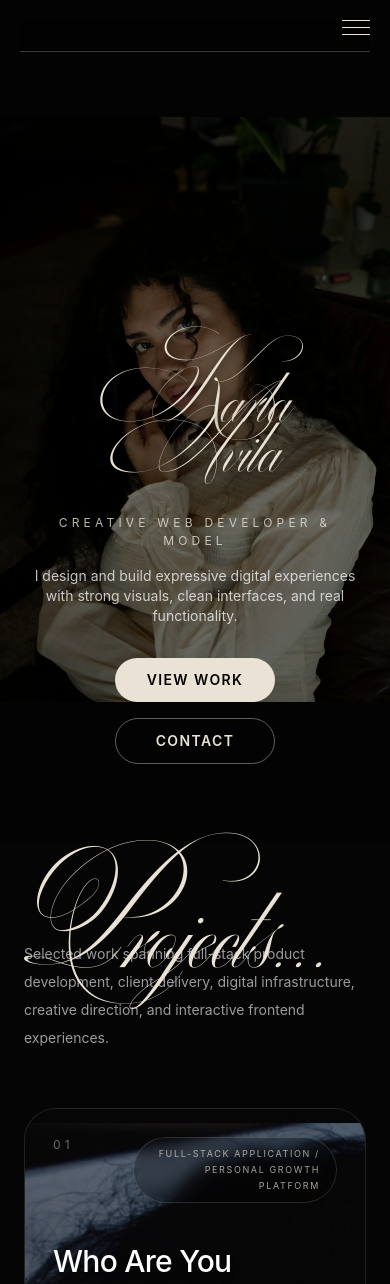
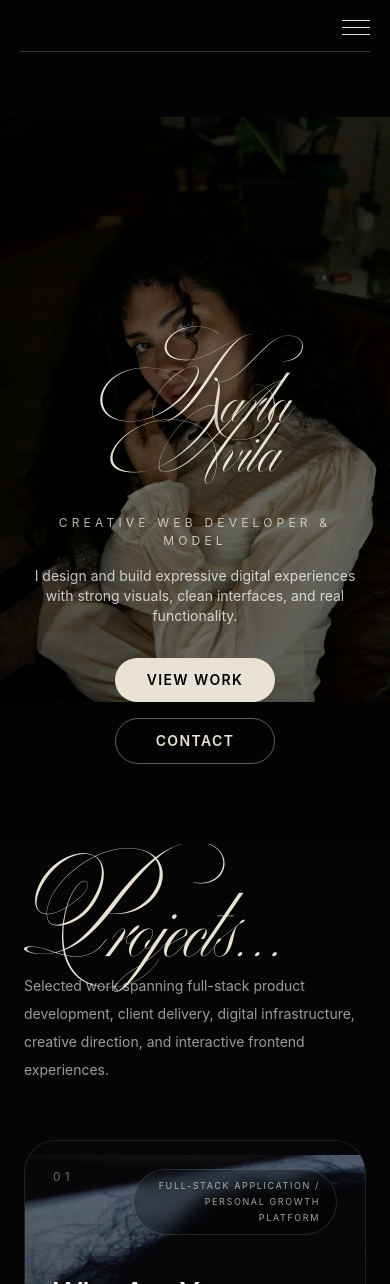
Before and after one commit to karlaleticiaavila/karla-portfolio, a React (Vite) app: page / in a window 390 px wide. Shown: the top 1284 px of the page. Built offline with nearby package versions, Linux system fonts and the light colour scheme.

Commit message:
Add full project portfolio lineup overlay adjustmens fixing tittle projects remove text mobile text hide

```diff
--- a/src/components/Projects.tsx
+++ b/src/components/Projects.tsx
@@ -197,16 +197,16 @@ export default function Projects() {
     >
       <div className="mx-auto max-w-7xl">
         <div className="mb-14 flex flex-col md:mb-16 md:flex-row md:items-end md:justify-between">
-  <div className="relative">
+  <div>
     <h2
-      className="text-[clamp(4.5rem,20vw,7rem)] leading-[0.72] md:text-[clamp(3rem,8vw,7rem)] md:leading-[0.85]"
+      className="text-[clamp(4rem,17vw,6rem)] leading-[0.72] md:text-[clamp(3rem,8vw,7rem)] md:leading-[0.85]"
       style={{ fontFamily: "BillaMount" }}
     >
       Projects...
     </h2>
   </div>
 
-  <p className="-mt-2 max-w-md text-sm leading-7 text-white/60 md:mt-0 md:text-base">
+  <p className="mt-8 max-w-md text-sm leading-7 text-white/60 md:mt-0 md:text-base">
     Selected work spanning full-stack product development, client delivery,
     digital infrastructure, creative direction, and interactive frontend
     experiences.
```
